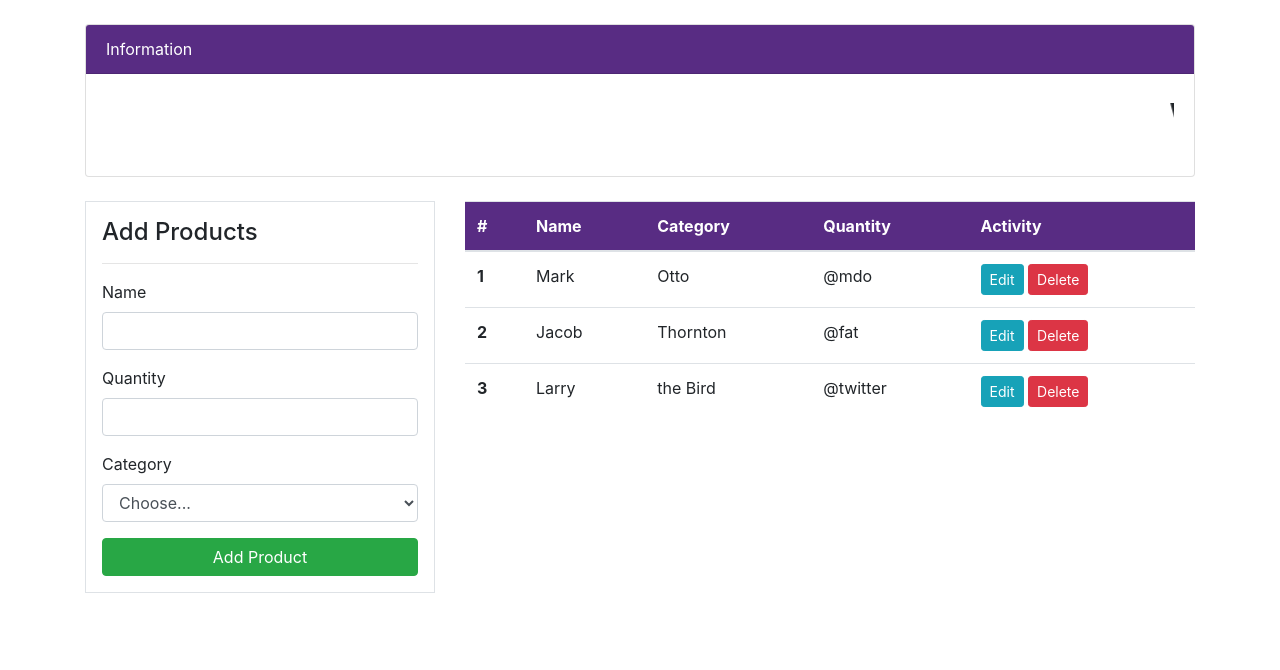
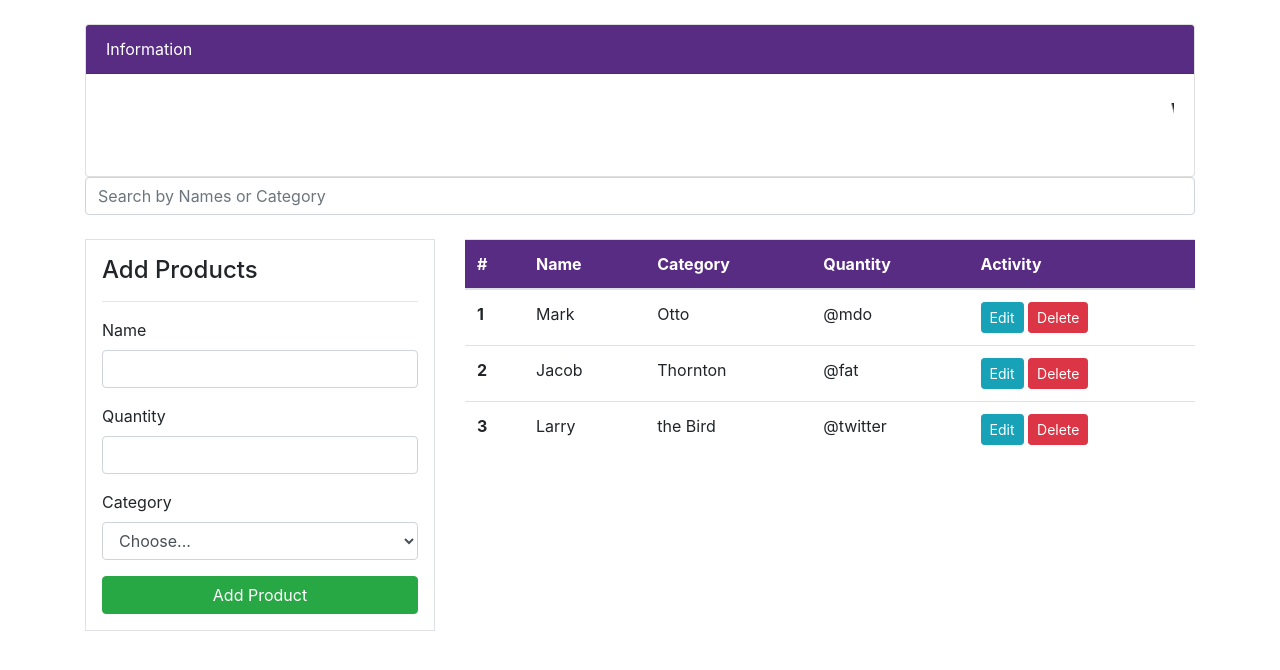
Before and after one commit to csjohnson4313/Lab-Inventory, a Django app: page / in a window 1280 px wide. Shown: the part 56-726 px from the top of the page. Run offline with Django 4.2, Linux system fonts and the light colour scheme.

Commit message:
Added a search bar for home page

```diff
--- a/dashboard/urls.py
+++ b/dashboard/urls.py
@@ -3,5 +3,6 @@ from . import views
 
 urlpatterns = [
     path('', views.index, name ='dashboard-index'),
-    path('staff/', views.staff, name='dashboard-staff')
+    path('staff/', views.staff, name='dashboard-staff'),
+    path('admin/', views.admin, name='admin')
 ]
--- a/dashboard/views.py
+++ b/dashboard/views.py
@@ -8,3 +8,6 @@ def index(request):
 
 def staff(request):
     return render(request, 'dashboard/staff.html')
+
+def admin(request):
+    return render(request, 'admin.html')
--- a/templates/partials/nav.html
+++ b/templates/partials/nav.html
@@ -28,7 +28,7 @@
             </ul>
             <ul class="navbar-nav ml-auto">
                 <li class="nav-item">
-                    <a class="nav-link text-white" href="#">Admin Login</a>
+                    <a class="nav-link text-white" href="{% url 'admin' %}">Admin Login</a>
                 </li>
             </ul>
 
--- a/templates/partials/table.html
+++ b/templates/partials/table.html
@@ -1,5 +1,15 @@
+
+
 <!--Table-->
 <div class="container">
+        <!-- Search Box -->
+        <input
+        type="text"
+        id="searchInput"
+        class="form-control mb-3"
+        placeholder="Search by Names or Category"
+        onkeyup="searchTable()"
+        />
     <div class="row my-4">
         <div class="col-md-4">
             <div class="border bg-white p-3">
@@ -29,7 +39,7 @@
             </div>
         </div>
         <div class="col-md-8">
-            <table class="table bg-white">
+            <table class="table bg-white" id="dataTable">
                 <thead class="custom-navbar">
                     <tr class="text-white">
                         <th scope="col">#</th>
@@ -77,6 +87,31 @@
 
 </div>
 
+<!--End Table-->
 
 
-<!--End Table-->
+<script>
+    // Function to search the table
+    function searchTable() {
+        const input = document.getElementById("searchInput");
+        const filter = input.value.toLowerCase();
+        const table = document.getElementById("dataTable");
+        const rows = table.getElementsByTagName("tr");
+
+        for (let i = 1; i < rows.length; i++) { // Skip the header row
+            const cells = rows[i].getElementsByTagName("td");
+            let match = false;
+
+            // Check if any cell in the row matches the filter
+            for (let j = 0; j < cells.length; j++) {
+                if (cells[j].innerText.toLowerCase().includes(filter)) {
+                    match = true;
+                    break;
+                }
+            }
+
+            // Show or hide the row based on the match
+            rows[i].style.display = match ? "" : "none";
+        }
+    }
+    </script>
```
Also changed, not shown: db.sqlite3.
